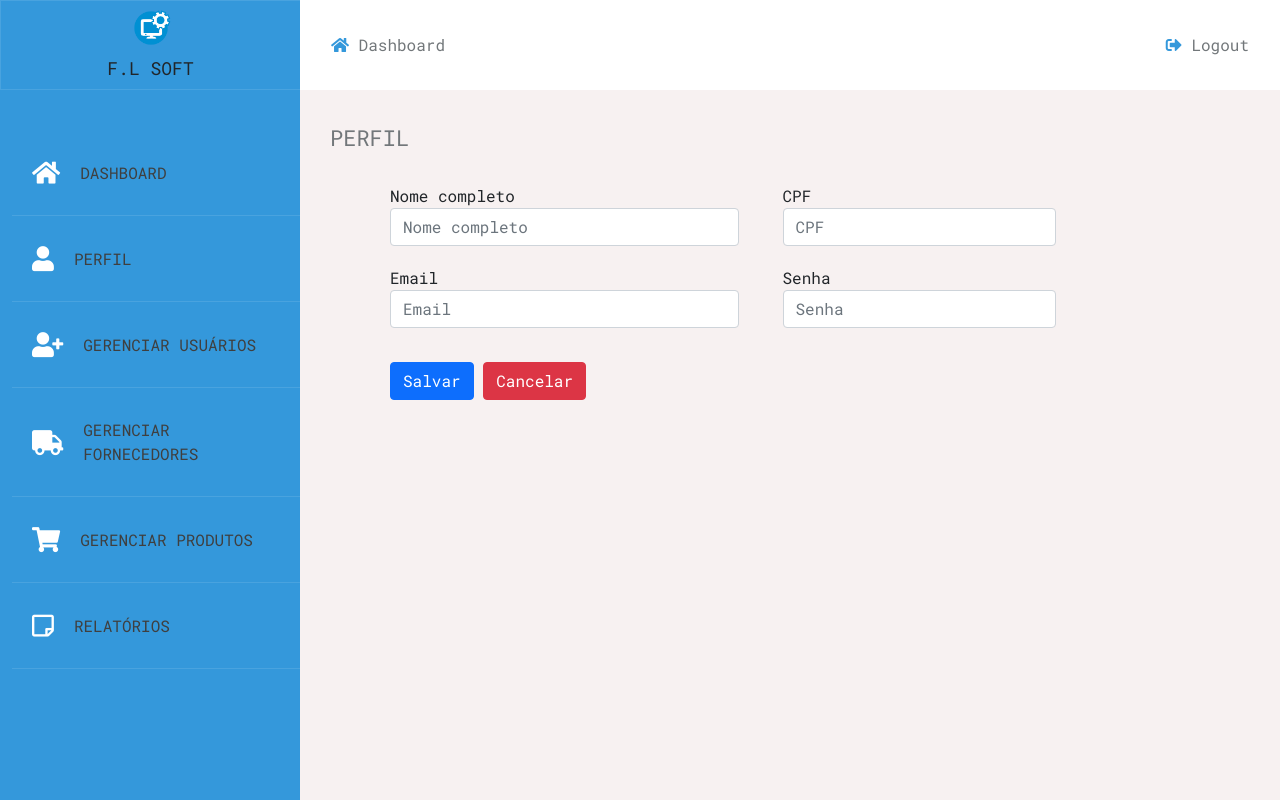
After one commit to oliveiradeflavio/frontend, a PHP site: page /views/perfil.html in a window 1280 px wide. The commit adds this page. Run offline with PHP 8.4, Linux system fonts and the light colour scheme.

Commit message:
criação menu perfil

```diff
--- a/flsoft/css/dashboard.css
+++ b/flsoft/css/dashboard.css
@@ -192,3 +192,18 @@ aside .sidebar-title h2{
     color: #000000;
     transition: 0.25s;
 }
+
+.perfil-parent{
+    padding: 10px 0;
+    margin-left: 50px;
+}
+
+.form-group{
+    margin: 10px;
+}
+
+.ajusteBotoes{
+    align-self: center;
+    margin-top: 24px;
+    margin-bottom: 10px;
+}
--- /dev/null
+++ b/flsoft/views/perfil.html
@@ -0,0 +1,133 @@
+<!DOCTYPE html>
+<html lang="pt-br" dir="ltr">
+  <head>
+    <!--
+  Flávio Oliveira
+  27/03/2021
+  https://github.com/oliveiradeflavio
+   -->
+    <meta charset="utf-8">
+    <title>FL SOFT</title>
+    <meta name="viewport" content="width=device-width, initial-scale=1">
+
+    <!-- Bootstrap Css-->
+    <link
+      href="https://cdn.jsdelivr.net/npm/bootstrap@5.0.0-beta3/dist/css/bootstrap.min.css"
+      rel="stylesheet"
+      integrity="sha384-eOJMYsd53ii+scO/bJGFsiCZc+5NDVN2yr8+0RDqr0Ql0h+rP48ckxlpbzKgwra6"
+      crossorigin="anonymous">
+
+    <!--font awesome -->
+    <link rel="stylesheet"
+      href="https://use.fontawesome.com/releases/v5.15.3/css/all.css"
+      integrity="sha384-SZXxX4whJ79/gErwcOYf+zWLeJdY/qpuqC4cAa9rOGUstPomtqpuNWT9wdPEn2fk"
+      crossorigin="anonymous">
+
+    <link rel="stylesheet" href="../css/dashboard.css">
+
+  </head>
+  <body>
+    <div class="flex-dashboard">
+      <aside>
+        <div class="sidebar-title">
+          <img src="../imagens/logo.png" alt="" >
+          <h2>F.L SOFT</h2>
+        </div>
+        <div class="menu">
+          <ul>
+            <li>
+              <i class="fas fa-md fa-home"></i>
+              <a href="dashboard.html"> Dashboard</a>
+            </li>
+            <li>
+             <i class="fas fa-user"></i>
+             <a href="perfil.html">Perfil</a>
+            </li>
+            <li>
+               <i class="fas fa-user-plus"></i>
+              <a href="gerenciarUsuario.html">Gerenciar Usuários</a>
+            </li>
+            <li>
+              <i class="fas fa-truck"></i>
+              <a href="gerenciarForcenedores.html">Gerenciar Fornecedores</a>
+            </li>
+            <li>
+              <i class="fas fa-shopping-cart"></i>
+              <a href="gerenciarProdutos.html">Gerenciar Produtos</a>
+            </li>
+            <li>
+              <i class="far fa-sticky-note"></i>
+              <a href="relatorios.html"> Relatórios</a>
+            </li>
+
+            </li>
+          </ul>
+        </div>
+      </aside>
+      <main>
+        <header>
+          <a href="dashboard.html"><i class="fas fa-md fa-home" ></i> Dashboard</a>
+          <a href="../index.html"><i class="fas fa-md fa-sign-out-alt"></i> Logout</a>
+        </header>
+        <div class="main-content">
+            <div class="main-content-title">
+                <h2>Perfil</h2>
+              </div>
+            <div class="perfil-parent">
+
+                <div class="perfil">
+                    <div class="perfil-img">
+
+                    </div>
+                     <div class=perfil-form>
+                        <form>
+
+                        <div class=row>
+
+                            <div class="form-group col-md-5">
+                              <label for="nome">Nome completo</label>
+                              <input type="text" class="form-control" id="nome" placeholder="Nome completo">
+                              </div>
+
+                            <div class="form-group col-md-4">
+                                <label for="cpf">CPF</label>
+                                <input type="number" class="form-control" id="cpf" placeholder="CPF">
+                              </div>
+                        </div>
+
+                        <div class="row">
+                            <div class="form-group col-md-5">
+                                <label for="email">Email</label>
+                                <input type="email" class="form-control" id="email" placeholder="Email">
+                              </div>
+
+                            <div class="form-group col-md-4">
+                              <label for="senha">Senha</label>
+                              <input type="password" class="form-control" id="senha" placeholder="Senha">
+                            </div>
+                        </div>
+                            <div class="row">
+                                <div class="form-group col-md-6 ajusteBotoes">
+                                <button type="submit" class="btn btn-primary">Salvar</button>
+                                 <button class="btn btn-danger">Cancelar</button>
+                                </div>
+                            </div>
+
+
+                          </form>
+                    </div>
+                </div>
+
+                    </div>
+                </div>
+            </div>
+
+
+
+
+        </div>
+      </main>
+    </div>
+
+  </body>
+</html>
```
Also changed, not shown: flsoft/ajax/cadastros/cadastrarFornecedor.html (+15 -12 lines), flsoft/ajax/cadastros/cadastrarUsuario.html (+4 -4 lines), flsoft/views/dashboard.html (+7 -3 lines), flsoft/views/gerenciarForcenedores.html (+12 -4 lines), flsoft/views/gerenciarProdutos.html (+12 -4 lines), flsoft/views/gerenciarUsuario.html (+12 -4 lines), flsoft/views/relatorios.html (+6 -2 lines).
